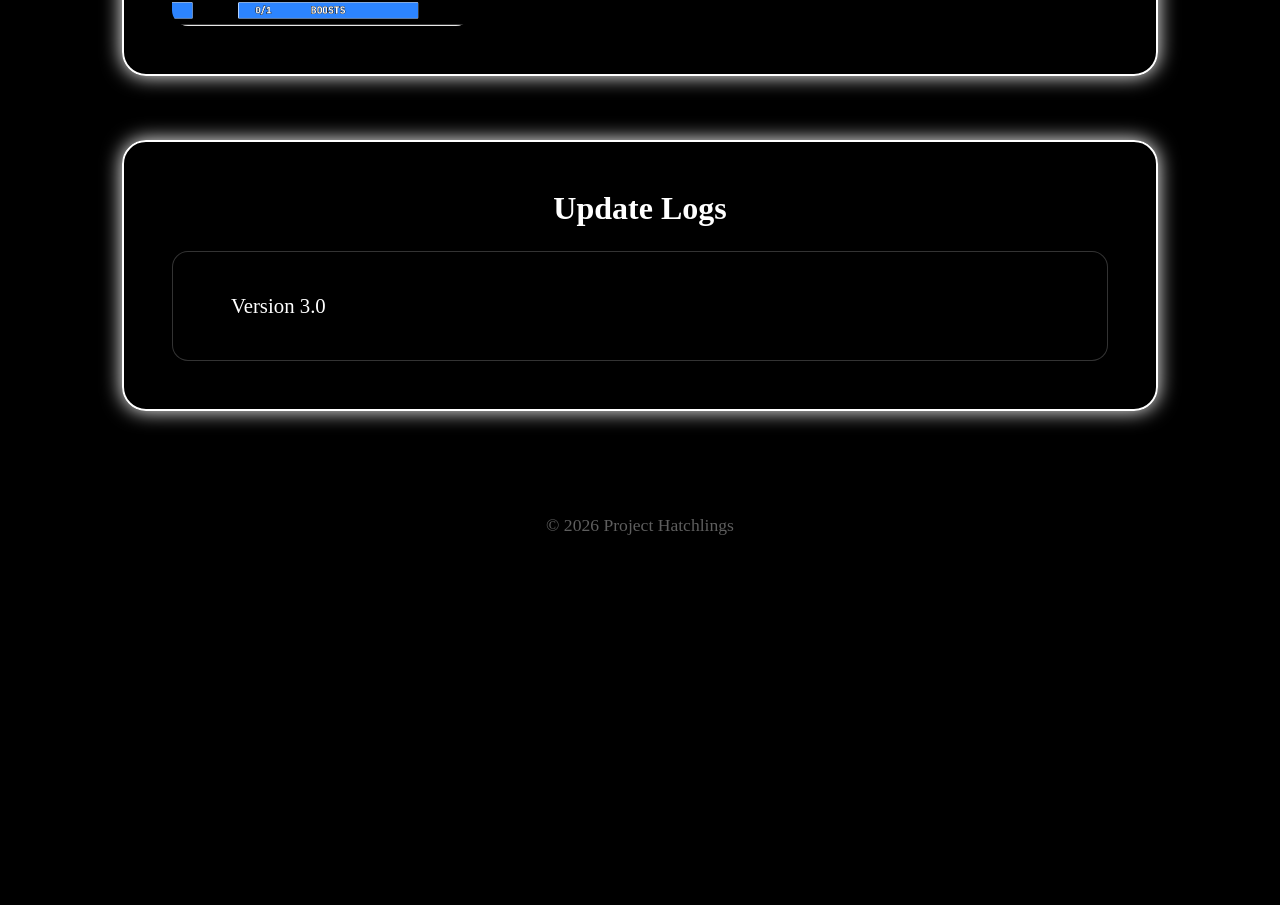
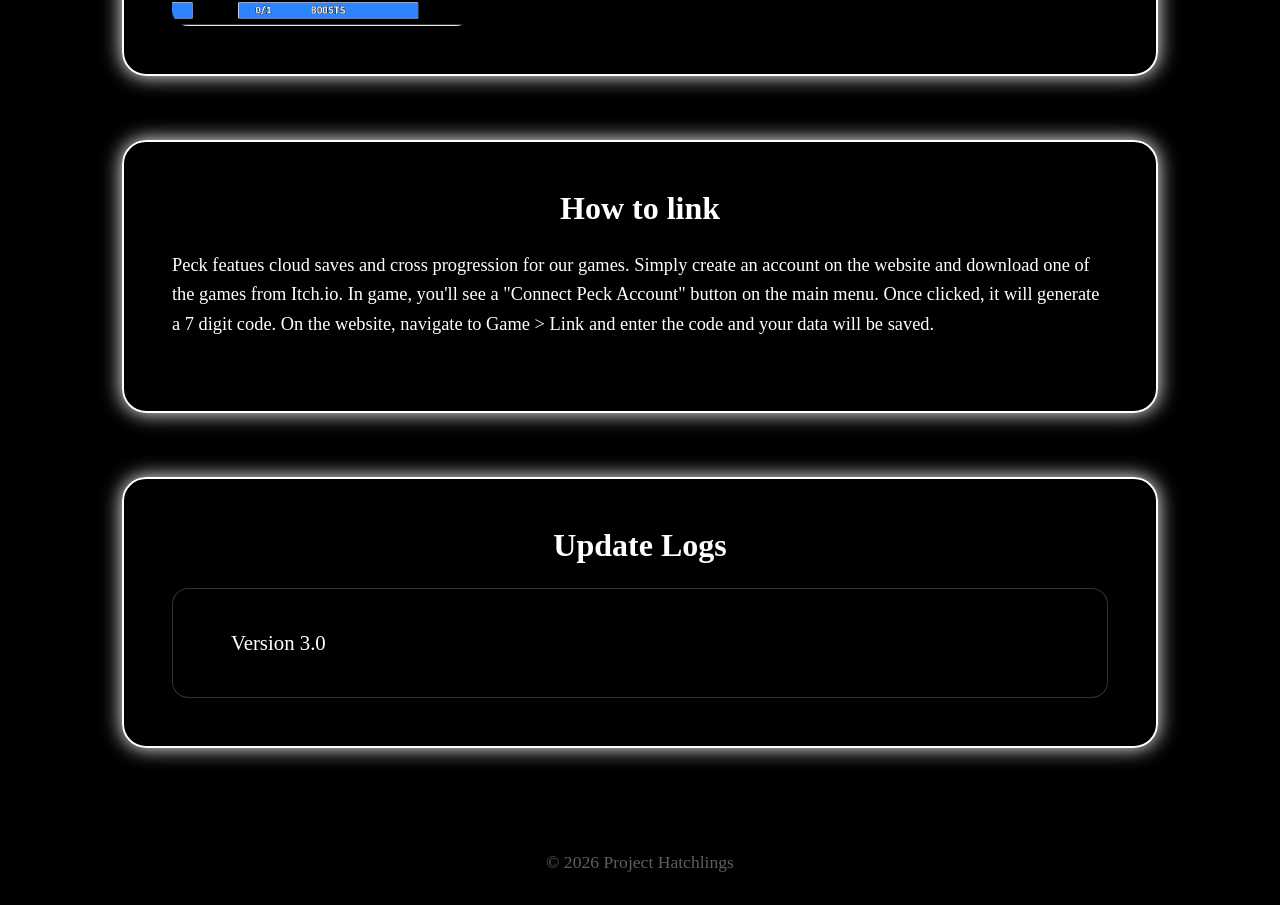
Before and after one commit to yaseen-ahmed26/peck-website, a SvelteKit app: page / in a window 1280 px wide. Shown: the part 971-1876 px from the top of the page. Before the commit the page ends 1539 px from the top, so only its background shows below. Built offline with nearby package versions, Linux system fonts and the light colour scheme; no server answers.

Commit message:
feat: add how to link card on home page

```diff
--- a/src/routes/+page.svelte
+++ b/src/routes/+page.svelte
@@ -25,6 +25,17 @@
                     <a href="https://github.com/yaseen-ahmed26" class="github-btn">GitHub</a>
                 </div>
             </div>
+        </div>
+    </section>
+
+    <section>
+        <div class="text-card">
+            <div class="text-container">
+                <h2>How to link</h2>
+                <p>Peck featues cloud saves and cross progression for our games. Simply create an account on the website and download one of the games from Itch.io. In game, you'll see a "Connect Peck Account" button on the main menu.
+                    Once clicked, it will generate a 7 digit code. On the website, navigate to Game > Link and enter the code and your data will be saved.</p>
+            </div>
+
         </div>
     </section>
 
```
